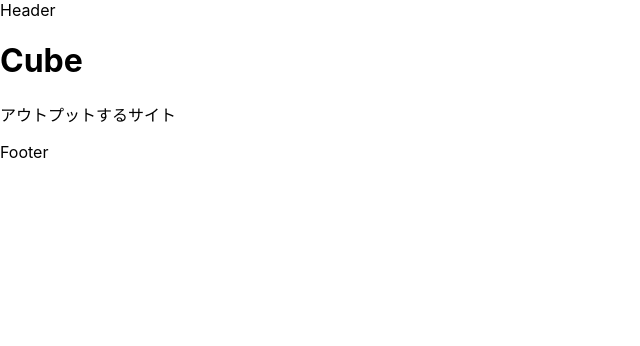
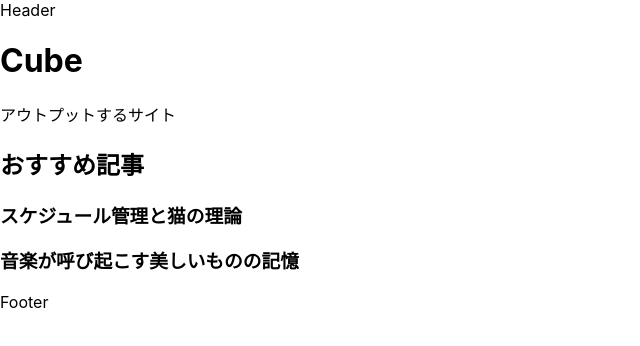
Before and after one commit to Kurogoma939/nextjs_app, a Next.js app: page / in a window 1280 px wide. Shown: the top 346 px of the page, without its empty margins (0-640 px from the left). Built offline with nearby package versions, Linux system fonts and the light colour scheme.

Commit message:
コンポーネントの利用

```diff
--- a/pages/index.js
+++ b/pages/index.js
@@ -2,15 +2,19 @@ import Head from 'next/head'
 import Image from 'next/image'
 import styles from '../styles/Home.module.css'
 import React from 'react'
+import Post from './post'
 
 export default function Home() {
+  const subtitle = 'アウトプットするサイト';
+
   return (
     <>
       <header>Header</header>
       <main>
         <div>
           <h1>Cube</h1>
-          <p>アウトプットするサイト</p>
+          <p>{subtitle}</p>
+          <Post />
         </div>
       </main>
       <footer>Footer</footer>
--- /dev/null
+++ b/pages/post.js
@@ -0,0 +1,19 @@
+function EachPost({ title, url }) {
+    return (
+        <article>
+            <a href={url}>
+                <h3>{title}</h3>
+            </a>
+        </article>
+    )
+}
+
+export default function Post() {
+    return (
+        <section>
+            <h2>おすすめ記事</h2>
+            <EachPost title="スケジュール管理と猫の理論" url="/blog/schedule" />
+            <EachPost title="音楽が呼び起こす美しいものの記憶" url="/blog/music" />
+        </section>
+    )
+}
```
